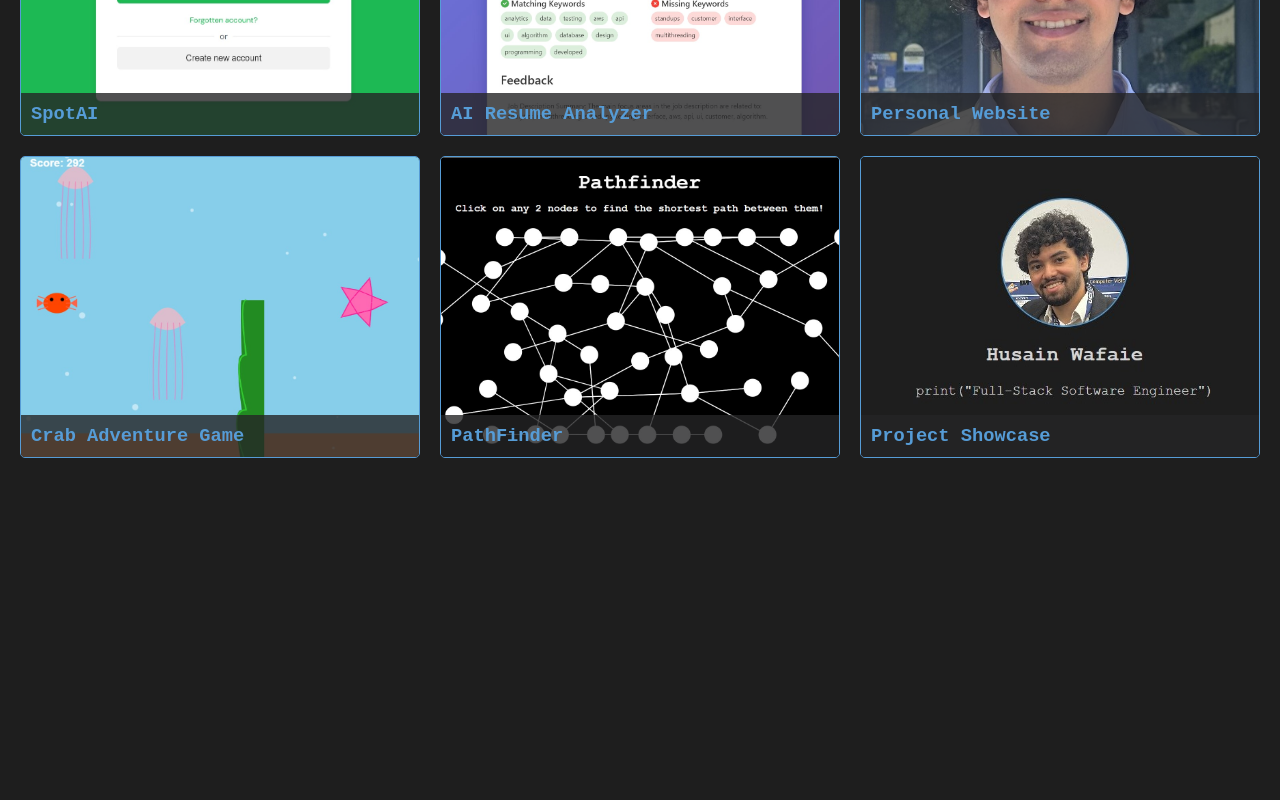
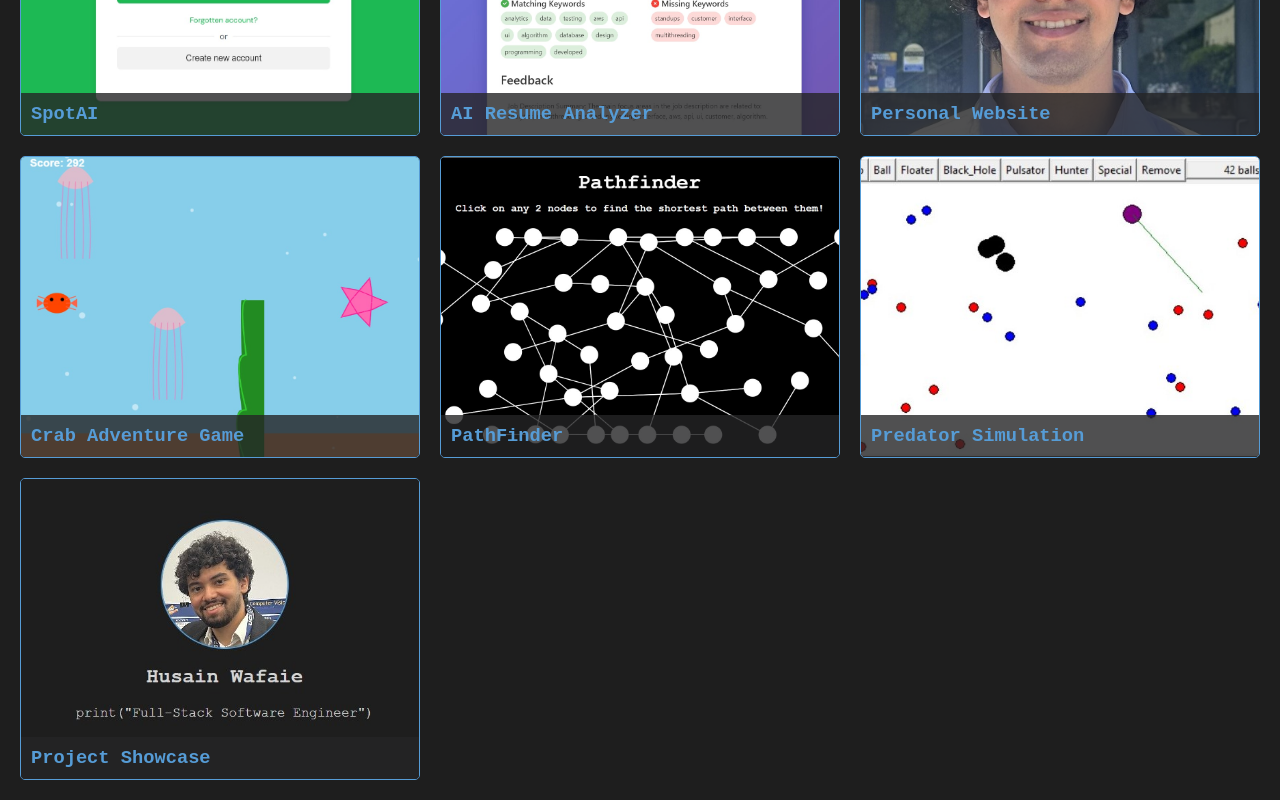
Before and after one commit to husainwafaie/Project-Showcase, a React (Create React App) app: page / in a window 1280 px wide. Shown: the part 959-1759 px from the top of the page. Before the commit the page ends 1437 px from the top, so only its background shows below. Built offline with nearby package versions, Linux system fonts and the light colour scheme.

Commit message:
Config deploy settings

```diff
--- a/package.json
+++ b/package.json
@@ -1,6 +1,7 @@
 {
   "name": "project-showcase",
   "version": "0.1.0",
+  "homepage": "https://husainwafaie.github.io/Project-Showcase",
   "private": true,
   "dependencies": {
     "@testing-library/jest-dom": "^5.17.0",
@@ -12,6 +13,8 @@
     "web-vitals": "^2.1.4"
   },
   "scripts": {
+    "predeploy": "npm run build",
+    "deploy": "gh-pages -d build",
     "start": "react-scripts start",
     "build": "react-scripts build",
     "test": "react-scripts test",
@@ -34,5 +37,8 @@
       "last 1 firefox version",
       "last 1 safari version"
     ]
+  },
+  "devDependencies": {
+    "gh-pages": "^6.1.1"
   }
 }
--- a/src/App.js
+++ b/src/App.js
@@ -131,7 +131,7 @@ function App() {
       </header>
 
       <section className="hero">
-        <img src="/husain_pic.jpg" alt="Husain Wafaie" />
+        <img src={`${process.env.PUBLIC_URL}/husain_pic.jpg`} alt="Husain Wafaie" />
         <h1>Husain Wafaie</h1>
         <div className="hero-title-container">
           <p className="code-line">{displayText}</p>
@@ -143,7 +143,7 @@ function App() {
           title="CanSat"
           description="#Satellite software system"
           technologies={["Python", "C", "Linux", "PyQt5"]}
-          image="/cansat.jpeg"
+          image={`${process.env.PUBLIC_URL}/cansat.jpeg`}
           githubLink="https://github.com/yourusername/project1"
           projectLink="https://project1.com"
         />
@@ -151,53 +151,60 @@ function App() {
           title="JobHunter"
           description="#Web App for finding jobs near you"
           technologies={["Python", "Django", "React", "REST APIs", "GCP"]}
-          image="jobhunter.jpg"
+          image={`${process.env.PUBLIC_URL}/jobhunter.jpg`}
           githubLink="https://github.com/yourusername/project2"
         />
         <ProjectCard
           title="NewU"
           description="Crypto Trading Platform"
           technologies={["React", "Node.js", "WebSockets", "Firebase", "AWS"]}
-          image="/new2.jpg"
+          image={`${process.env.PUBLIC_URL}/new2.jpg`}
           projectLink="https://project3.com"
         />
         <ProjectCard
           title="SpotAI"
           description="#Mix and explore music with AI"
           technologies={["Python", "Spotify API", "Django", "JavaScript", "AWS"]}
-          image="/music.jpg"
+          image={`${process.env.PUBLIC_URL}/music.jpg`}
         />
         <ProjectCard
           title="AI Resume Analyzer"
           description="#Analyzes your resume and provides feedback based on the job you are applying to"
           technologies={["Python FastAPI", "NLP", "NLTK", "Scikit-learn", "React"]}
-          image="/analyzer.jpg"
+          image={`${process.env.PUBLIC_URL}/analyzer.jpg`}
         />
         <ProjectCard
           title="Personal Website"
           description="#A summary of me"
           technologies={["React", "Node.js", "WebSockets", "Firebase", "AWS"]}
-          image="/husain-pic.jpg"
+          image={`${process.env.PUBLIC_URL}/husain-pic.jpg`}
           projectLink="https://project3.com"
         />
         <ProjectCard
           title="Crab Adventure Game"
           description="#Seaside side scroller game"
           technologies={["JavaScript", "HTML5", "CSS3", "Firebase", "AWS"]}
-          image="/crab.jpg"
+          image={`${process.env.PUBLIC_URL}/crab.jpg`}
           projectLink="https://project3.com"
         />
         <ProjectCard
           title="PathFinder"
           description="#Visualizing Breadth-first search"
           technologies={["HTML5", "JavaScript", "CSS"]}
-          image="/pathfinder.jpg"
+          image={`${process.env.PUBLIC_URL}/pathfinder.jpg`}
+        />
+        <ProjectCard
+          title="Predator Simulation"
+          description="#Interactive game of hunters and preys using Tkinter"
+          technologies={["Python", "Tkinter", "Object Oriented Programming", "Classes and Inheritance"]}
+          image={`${process.env.PUBLIC_URL}/simulation.jpg`}
+          githubLink="https://github.com/husainwafaie/Predator-Simulation"
         />
         <ProjectCard
           title="Project Showcase"
           description="#Showcase of my projects"
           technologies={["React", "Next.js", "Tailwind CSS"]}
-          image="/showcase.jpg"
+          image={`${process.env.PUBLIC_URL}/showcase.jpg`}
         />
       </section>
     </div>
```
Also changed, not shown: public/simulation.jpg (added).
